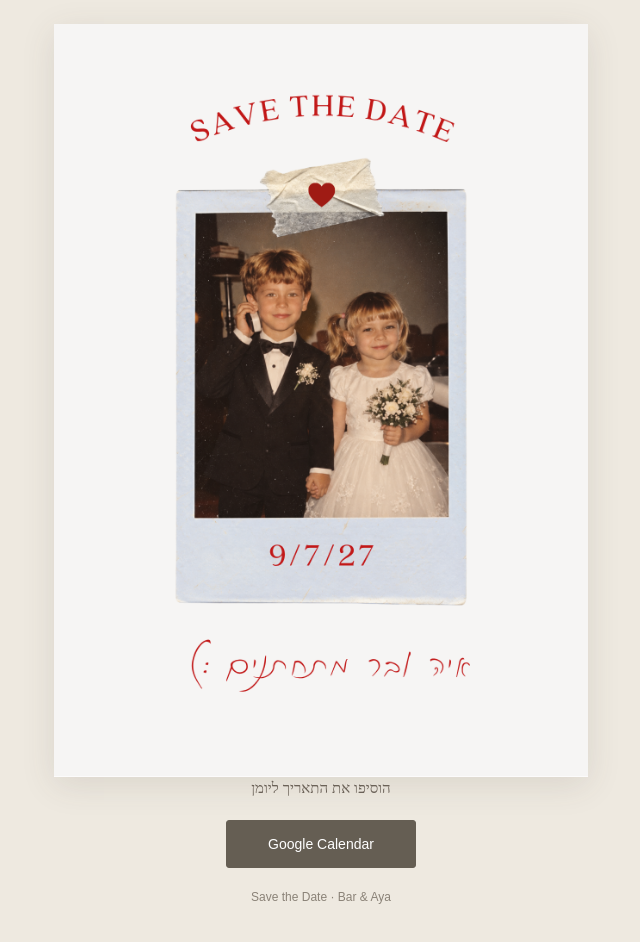
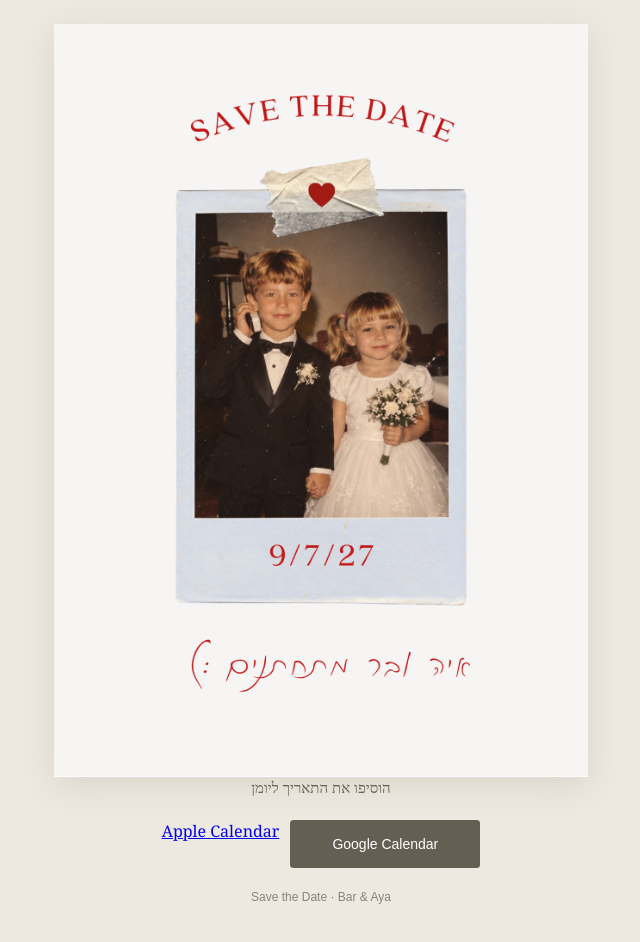
Before and after one commit to KURZBERG/aya-and-bar-save-the-date, a plain HTML site: page index.html in a window 1280 px wide. Shown: the whole page, without its empty margins (319-959 px from the left). Drawn offline with Linux system fonts and the light colour scheme.

Commit message:
Update index.html

```diff
--- a/index.html
+++ b/index.html
@@ -14,6 +14,7 @@
 <img class="photo" src="invitation.png" alt="Bar and Aya Save the Date invitation">
 <p dir="rtl">הוסיפו את התאריך ליומן</p><div class="actions">
 <a class="btn" target="_blank" rel="noopener" href="https://calendar.google.com/calendar/render?action=TEMPLATE&amp;text=Bar%20%26%20Aya%20-%20Wedding&amp;dates=20270709T140000Z%2F20270709T210000Z&amp;details=Save%20the%20Date%21">Google Calendar</a>
+<a href="Bar-Aya-Wedding.ics">Apple Calendar</a>
 </div>
 <div class="foot">Save the Date · Bar &amp; Aya</div>
 </main></body></html>
```
